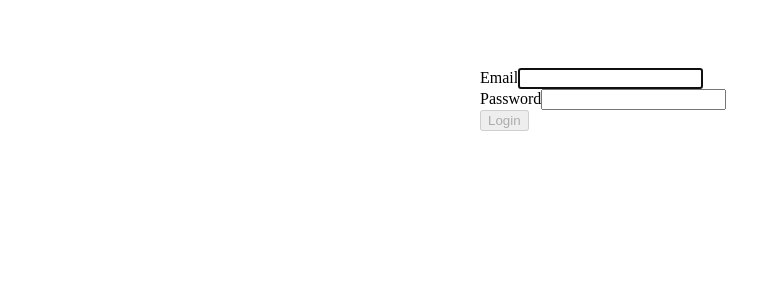
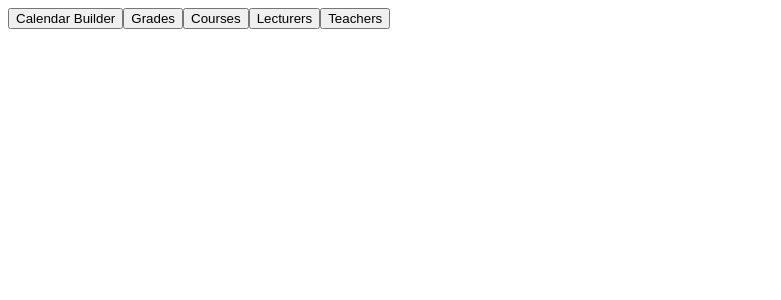
Before and after one commit to waseemtannous/UniGraduate, a React (Create React App) app in the folder client/: page / in a window 1280 px wide. Shown: the top 300 px of the page, without its empty margins (0-781 px from the left). Built offline with nearby package versions, Linux system fonts and the light colour scheme; sample sign-in values are in the browser's storage.

Commit message:
finished home screen

```diff
--- a/client/src/components/Home/Home.js
+++ b/client/src/components/Home/Home.js
@@ -1,23 +1,41 @@
 import React, { Component } from 'react';
 
 function checkLogin() {
-    console.log(localStorage.getItem('user'));
-    // if (localStorage.getItem('user') === null) window.location.href = '/';
+    console.log(sessionStorage.getItem('user'));
+    if (sessionStorage.getItem('user') === null) window.location.href = '/Login';
 }
 
 class Home extends Component {
     state = {  }
 
-    // if (localStorage.getItem('user') === null) window.location.href = '/'
-
-    // funtion that checks local storage for user
-    // if user is not logged in, redirect to login page
-    // if user is logged in, redirect to home page
-
     render() {
         return (
             <div className="Home">
                 {checkLogin()}
+                <button onClick={() => {
+                    window.location.href = '/CalendarBuilder';
+                }}>Calendar Builder</button>
+
+
+                <button onClick={() => {
+                    window.location.href = '/Grades';
+                }}>Grades</button>
+
+
+                <button onClick={() => {
+                    window.location.href = '/Courses';
+                }}>Courses</button>
+
+
+                <button onClick={() => {
+                    window.location.href = '/Lecturers';
+                }}>Lecturers</button>
+
+
+                <button onClick={() => {
+                    window.location.href = '/Teachers';
+                }}>Teachers</button>
+
             </div>
         );
     }
--- a/client/src/components/Login/Login.js
+++ b/client/src/components/Login/Login.js
@@ -20,10 +20,9 @@ export default function Login() {
     fetch('/Login/' + userInfo.userEmail + '/' + userInfo.userPassword , userInfo)
       .then(response => response.json())
       .then(data => {
-        console.log(data)
         if (data._id) {
-          localStorage.setItem('user', JSON.stringify(data));
-          window.location.href = '/Home';
+          sessionStorage.setItem('user', JSON.stringify(data));
+          window.location.href = '/';
         }
         });
 
--- a/client/src/index.js
+++ b/client/src/index.js
@@ -9,8 +9,3 @@ ReactDOM.render((
   </BrowserRouter>
   ),document.getElementById('root')
 );
-
-window.onunload = () => {
-  // Clear the local storage
-  localStorage.clear();
-}
--- a/client/src/routes.js
+++ b/client/src/routes.js
@@ -3,12 +3,22 @@ import { Switch, Route } from 'react-router-dom';
 
 import Login from './components/Login/Login';
 import Home from './components/Home/Home';
+import CalendarBuilder from './components/CalendarBuilder/CalendarBuilder';
+import Grades from './components/Grades/Grades';
+import Courses from './components/Courses/Courses';
+import Lecturers from './components/Lecturers/Lecturers';
+import Teachers from './components/Teachers/Teachers';
 
 const Routes = () => {
   return (
-    <Switch> {}
-      <Route exact path='/' component={Login}></Route>
-      <Route exact path='/Home' component={Home}></Route>
+    <Switch>
+      <Route exact path='/' component={Home}></Route>
+      <Route exact path='/Login' component={Login}></Route>
+      <Route exact path='/CalendarBuilder' component={CalendarBuilder}></Route>
+      <Route exact path='/Grades' component={Grades}></Route>
+      <Route exact path='/Courses' component={Courses}></Route>
+      <Route exact path='/Lecturers' component={Lecturers}></Route>
+      <Route exact path='/Teachers' component={Teachers}></Route>
     </Switch>
   );
 }
```
Also changed, not shown: client/src/components/CalendarBuilder/CalendarBuilder.js (added), client/src/components/Courses/Courses.js (added), client/src/components/Grades/Grades.js (added), client/src/components/Lecturers/Lecturers.js (added), client/src/components/Teachers/Teachers.js (added).
